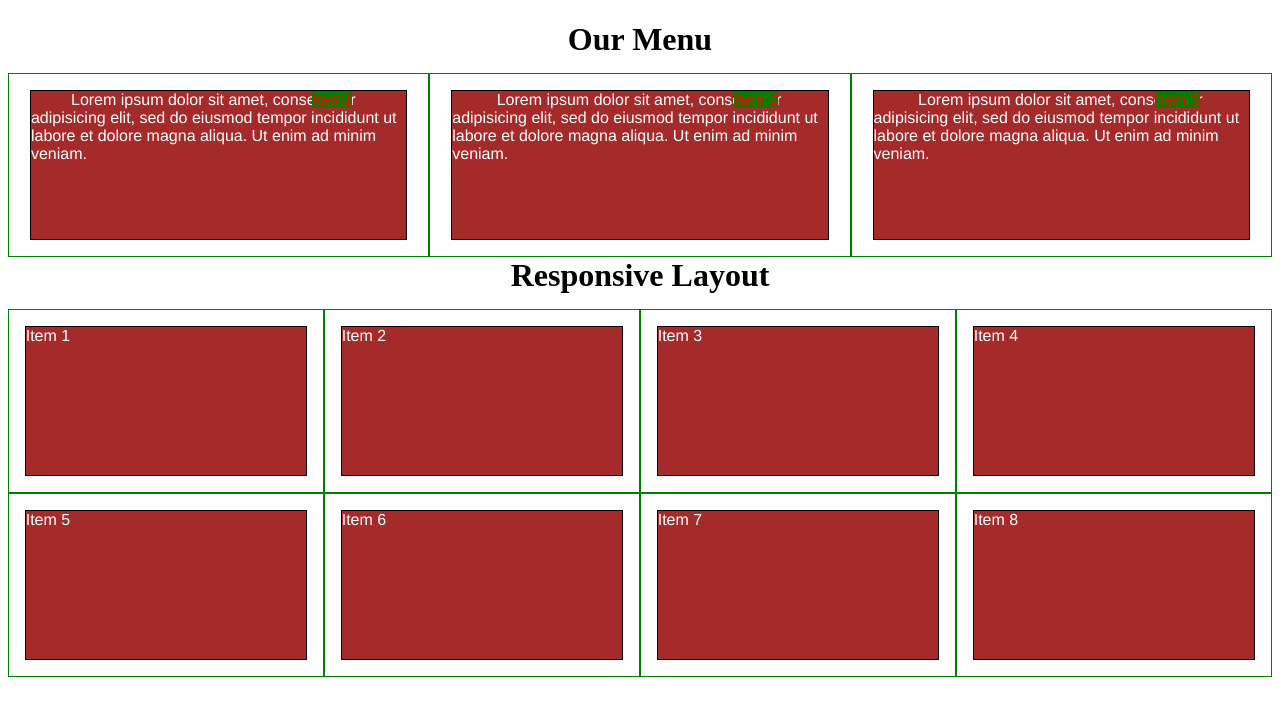
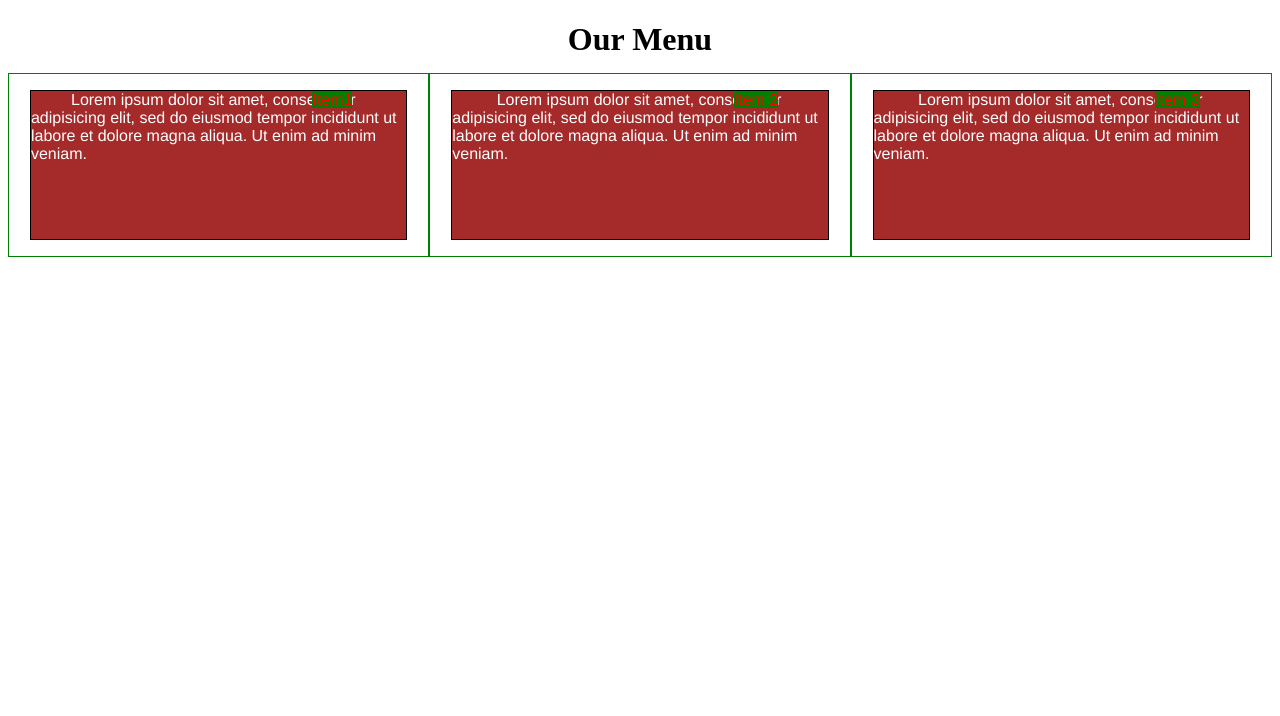
Before and after one commit to RanjiniHarihara/coursera-test, a plain HTML site: page module2-assignment/index.html in a window 1280 px wide. Drawn offline with Linux system fonts and the light colour scheme.

Commit message:
Update index.html

```diff
--- a/module2-assignment/index.html
+++ b/module2-assignment/index.html
@@ -22,22 +22,5 @@ tempor incididunt ut labore et dolore magna aliqua. Ut enim ad minim veniam.</p>
 
 </div>
 
-<title>Responsive Layout</title>
- <link rel="stylesheet" href="css/style.css">
-</head>
-<body>
-<h1>Responsive Layout</h1>
-
-<div class="row">
-  <div class="col-lg-3 col-md-6"><p>Item 1</p></div>
-  <div class="col-lg-3 col-md-6"><p>Item 2</p></div>
-  <div class="col-lg-3 col-md-6"><p>Item 3</p></div>
-  <div class="col-lg-3 col-md-6"><p>Item 4</p></div>
-  <div class="col-lg-3 col-md-6"><p>Item 5</p></div>
-  <div class="col-lg-3 col-md-6"><p>Item 6</p></div>
-  <div class="col-lg-3 col-md-6"><p>Item 7</p></div>
-  <div class="col-lg-3 col-md-6"><p>Item 8</p></div>
-</div>
-
 </body>
 </html>
```
